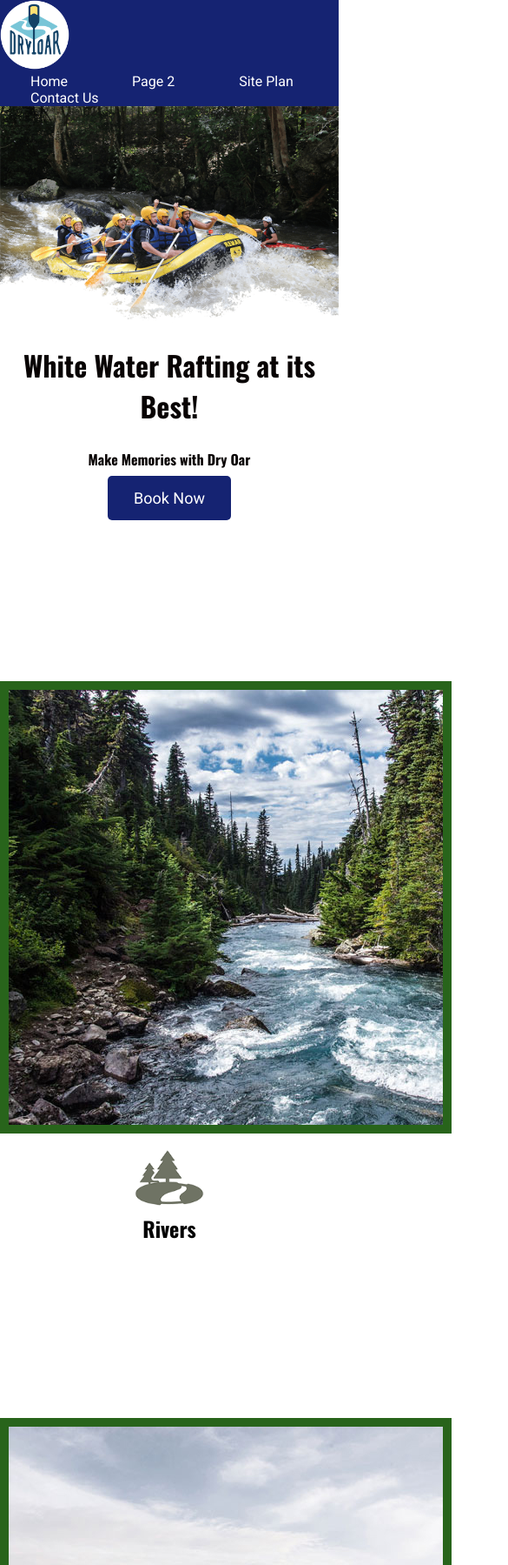
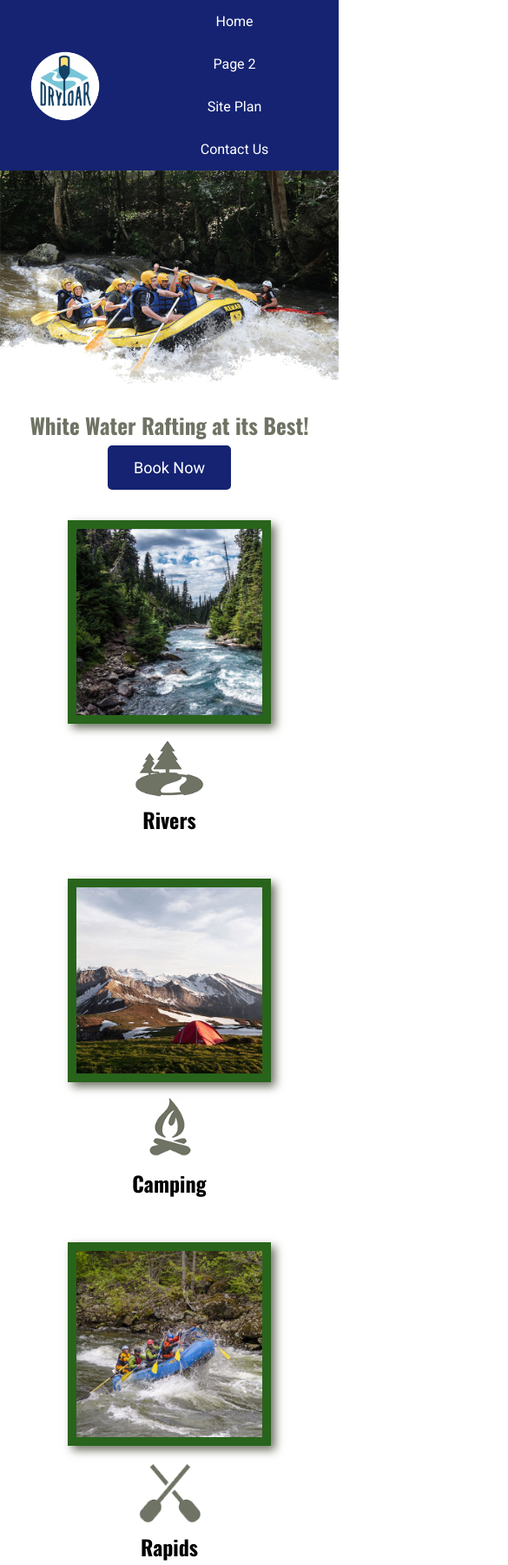
Before and after one commit to Oddsupergavin1/wdd130, a plain HTML site: page wwr/index.html in a window 390 px wide. Shown: the top 1799 px of the page at 87% size, 585 px wide, since content can reach past the window. Drawn offline with nearby package versions, Linux system fonts and the light colour scheme.

Commit message:
media formating

```diff
--- a/wwr/styles/site-plan-rafting.css
+++ b/wwr/styles/site-plan-rafting.css
@@ -24,7 +24,6 @@ Fonts are separated by a & */
   --nav-hover-link-color: white;
   --nav-hover-background-color: #396E94;
 }
-
 
 /*  Look around below...but DON'T CHANGE ANYTHING! */
 
@@ -57,10 +56,13 @@ header {
   text-align: center;
   color: var(--headline-color-on-color);
   background-color: var(--paragraph-background-color);
+
 }
+
 header > h1, header > h2 {
   color: var(--headline-color-on-color);
 }
+
 p {
   font-family: var(--paragraph-font);
   color: var(--paragraph-color-on-white);
@@ -103,8 +105,8 @@ nav {
 }
 nav  {
   list-style-type: none;
-  display: flex;
 }
+
 nav a {
   padding:1em;
   min-width: 120px;
--- a/wwr/styles/style.css
+++ b/wwr/styles/style.css
@@ -49,10 +49,14 @@ h4 {
 
 header {
     background-color: var(--secondary-color);
+    display: grid;
+    grid-template-columns: 150px auto;
 }
 
 #logo_link {
     padding-top: 5px;
+    justify-self: center;
+    align-self: center;
 }
 
 .logo, .icon {
@@ -63,6 +67,10 @@ header {
     padding-top: 10px;
 }
 
+nav {
+    display: flex;
+    justify-content: space-around;
+}
 nav a {
     padding: 35px;
     color: var(--nav-link-color);
@@ -76,13 +84,33 @@ nav a:hover {
 
 }
 
+#hero {
+    display: grid;
+    grid-template-columns: 1fr 3fr 1fr;
+    margin-top: -100px;
+  }
+
 #hero-img {
     width: 100%;
 }
 
 #hero-msg h1, #hero-msg h4 {
     text-align: center;
+    color: white;
 }
+
+#hero-box{
+    grid-column: 1/4;
+    grid-row: 1/3;
+    z-index: -1;
+}
+
+#hero-msg {
+grid-column: 2/3;
+grid-row: 1/2;
+margin-top: 100px;
+}
+
 
 .home-title {
     margin-top: 10px;
@@ -110,6 +138,11 @@ nav a:hover {
     background-color: var(--nav-hover-background-color);
 }
 
+.home-grid {
+    display: grid;
+    grid-template-columns: repeat(10, 1fr);
+}
+
 main section {
     text-align: center;
 }
@@ -118,26 +151,55 @@ main section img {
     box-sizing: border-box;
 }
 
+.card-img, .mountains {
+    width: 100%;
+}
+
 .rivers-card, .camping-card, .rapids-card {
     margin: 200px 0;
 }
 
+.rivers-card {
+    grid-column: 2/4;
+    grid-row: 2/3;
+}
+
+.camping-card {
+    grid-column: 5/7;
+    grid-row: 2/3;
+}
+
+.rapids-card {
+    grid-column: 8/10;
+    grid-row: 2/3;
+}
+
 .card-img {
     border: 10px solid var(--primary-color);
+    transition: transform .5s;
+    box-shadow: 5px 5px 10px #6f7364;
 }
 
 #background {
     background-color: var(--secondary-color);
     height: 725px;
+    grid-column: 1/11;
+    grid-row: 4/9;
 }
 
 .mountains {
     margin: 100px 0;
+    grid-column: 2/7;
+    grid-row: 5/8;
+    box-shadow: 5px 5px 10px #6f7364;
 }
 
 .msg {
     padding: 35px;
     background-color: var(--paragraph-background-color);
+    grid-column: 6/10;
+    grid-row: 6/7;
+    box-shadow: 5px 5px 10px #6f7364;
 }
 
 .msg h2 {
@@ -155,6 +217,9 @@ footer {
     padding: 25px 50px;
     color:var(--accent1-color);
     background-color: var(--secondary-color);
+    display: flex;
+    justify-content: space-around;
+    align-items: center;
 }
 
 footer a {
@@ -176,3 +241,47 @@ footer p a:hover {
 footer .social img {
     padding-top: 15px;
 }
+
+@media screen and (max-width: 900px) {
+    #hero, .home-grid {
+        display: block;
+        height: auto;
+    }
+    nav, footer {
+        flex-direction: column;
+    }
+    nav a {
+        display: block;
+        padding: 15px;
+    }
+    #hero {
+        margin-top: 0;
+    }
+    #hero-msg {
+        margin-top: 0;
+    }
+    #hero-msg h4 {
+        display: none;
+    }
+    #hero-msg h1 {
+        color: #6f7364;
+    }
+    .home-title {
+        font-size: 25px;
+    }
+    .rivers-card, .camping-card, .rapids-card {
+        margin: 50px auto;
+        width: 60%;
+    }
+    #background {
+        display: none;
+    }
+    .mountains, .msg {
+        width: 80%;
+        display: block;
+        margin: 0 auto;
+    }
+    footer {
+        margin-top: 25px;
+    }
+}
```
